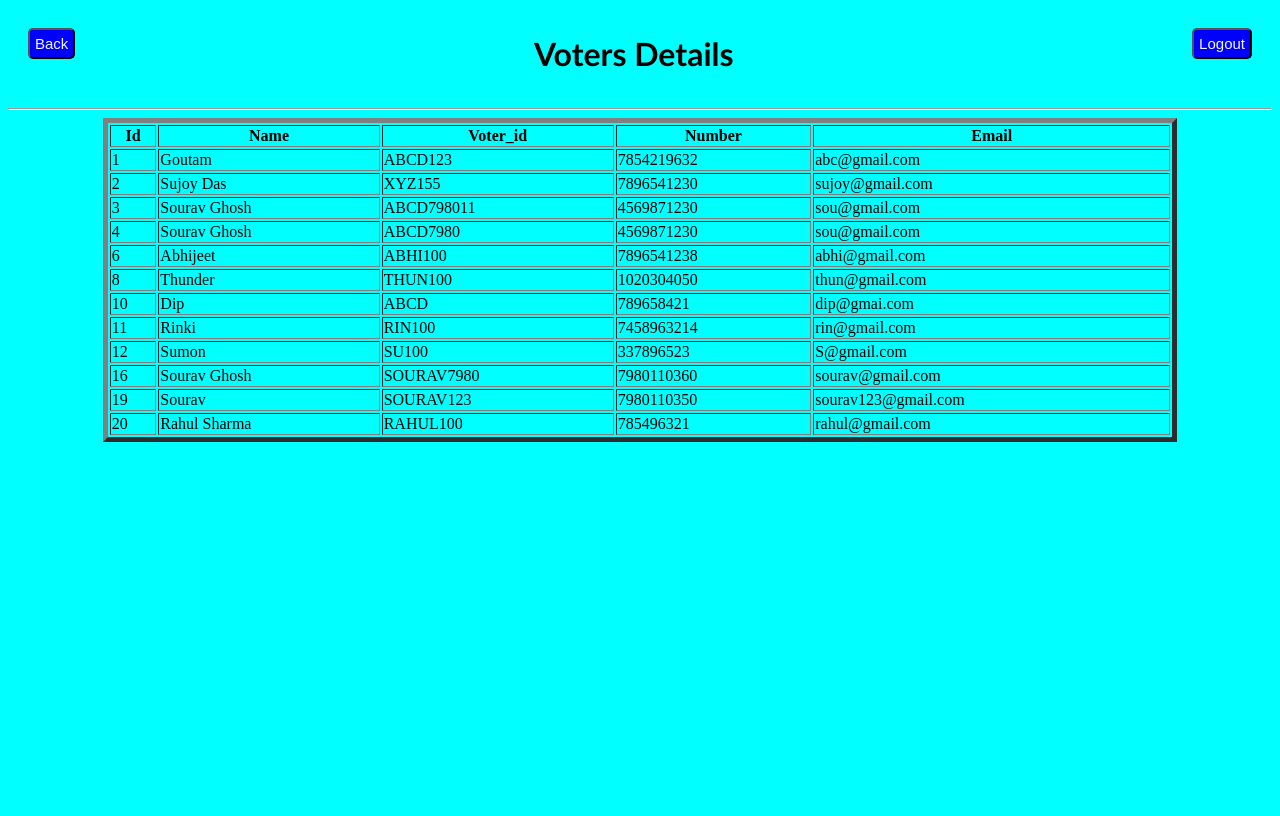
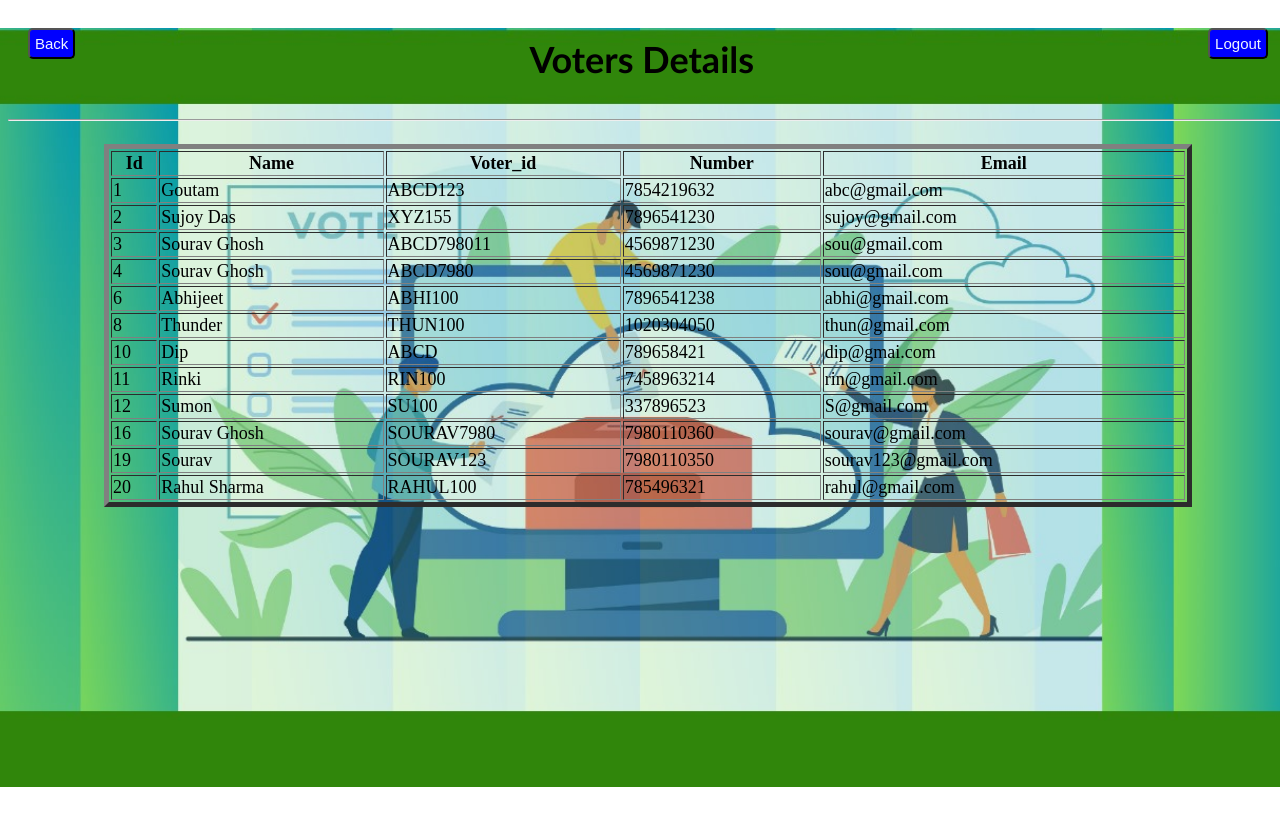
Before and after one commit to ICNZACK/ONLINE-VOTING-SYSTEM, a PHP site: page /Routes/voter.php in a window 1280 px wide. Before the commit the page ends 442 px from the top, so only its background shows below. Run offline with PHP 8.4, Linux system fonts and the light colour scheme; data comes from the database, SQL or seed files in the repository.

Commit message:
voter image

```diff
--- a/Routes/voter.php
+++ b/Routes/voter.php
@@ -62,11 +62,13 @@
     <center>
     <table border='5' height=300 width=85%>
         <tr>
+            <h2>
             <th>Id</th>
             <th>Name</th>
             <th>Voter_id</th>
             <th>Number</th>
             <th>Email</th>
+            </h2>
         </tr>
     </center>
 
--- a/css/voter.css
+++ b/css/voter.css
@@ -1,5 +1,13 @@
 body{
-    background-color: aqua;
+    justify-content: center;
+    align-items: center;
+    min-height: 100vh;
+    width: 100%;
+    height: 100%;
+    background: url(../css/img/dash.jpg) no-repeat;
+    background-size: 1350px;
+    background-position: center;
+    font-size: large;
 
 }
 
```
Also changed, not shown: css/img/details.jpg (renamed from css/img/homepagejpg.jpg).
